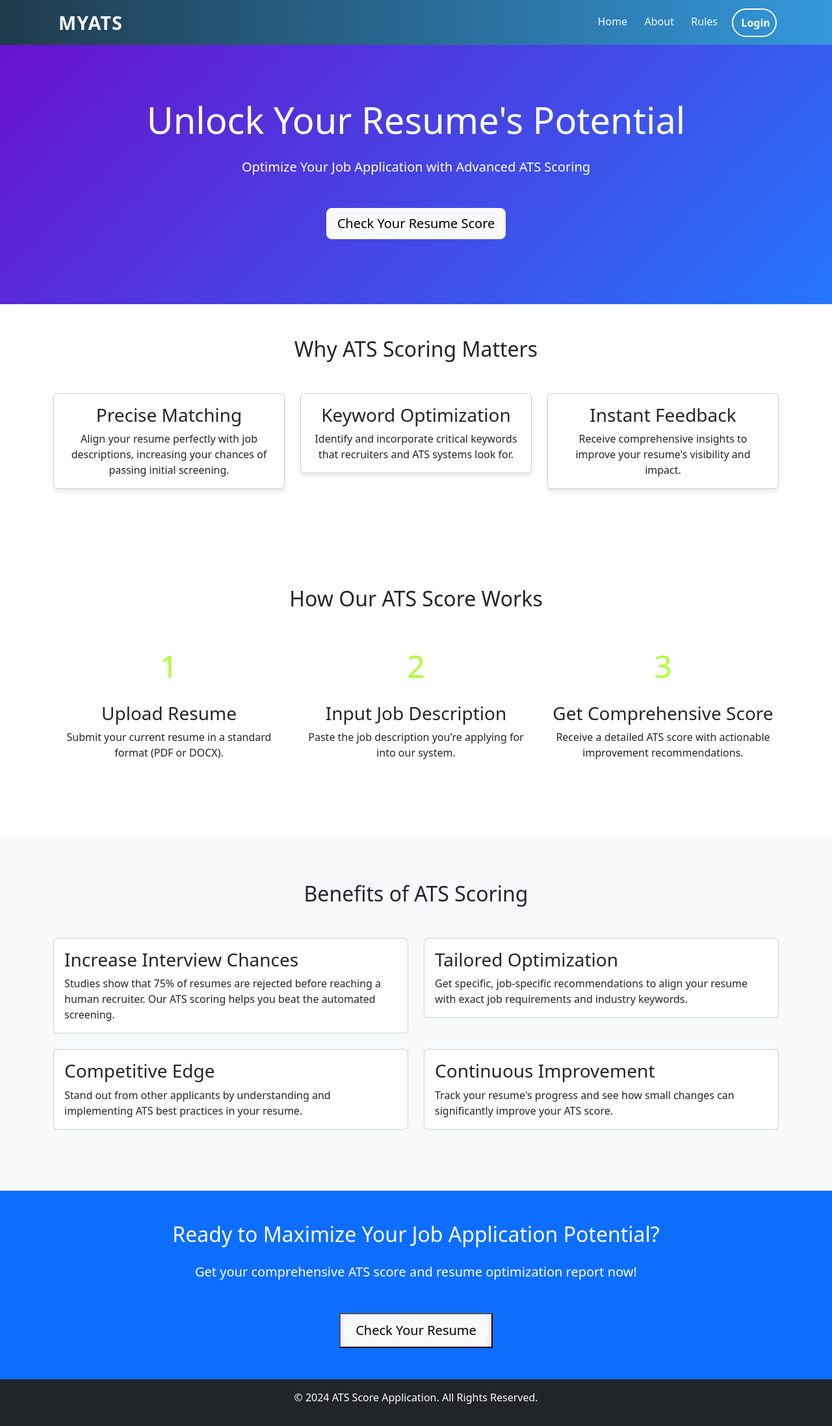
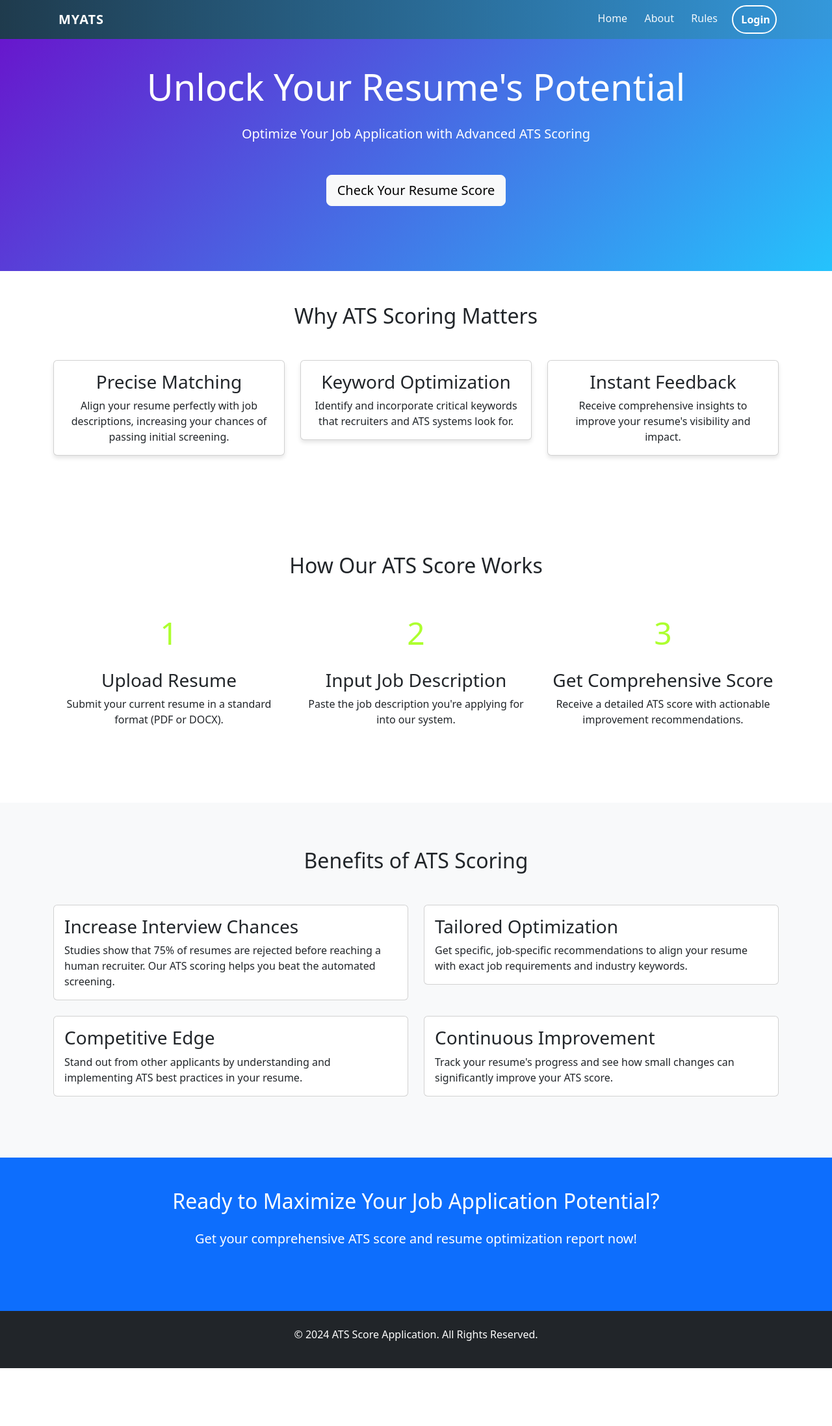
Before and after one commit to praneeth-7606/fullstack_project, a Django app: page / in a window 1280 px wide. Shown: the whole page at 65% size. After the commit the page ends 2105 px from the top, so only its background shows below. Run offline with Django 5.2, Linux system fonts and the light colour scheme.

Commit message:
prefinal changes

```diff
--- a/ats/settings.py
+++ b/ats/settings.py
@@ -121,6 +121,7 @@
 # https://docs.djangoproject.com/en/5.1/howto/static-files/
 
 STATIC_URL = 'static/'
+STATICFILES_DIRS = [BASE_DIR / 'static']
 
 STATICFILES_DIRS = [BASE_DIR / 'static']
 
--- a/ats/views.py
+++ b/ats/views.py
@@ -1,185 +1,4 @@
 
-# from .forms import ResumeUploadForm,ATSForm
-# from .utils import parse_resume, call_llama_api
-# from django.shortcuts import render, redirect
-# from django.contrib.auth import login, authenticate
-# from django.contrib.auth.forms import AuthenticationForm
-# # from .forms import SignupForm
-# # ats/views.py
-
-
-# from django.contrib import messages
-
-# from django.contrib.auth.views import LoginView
-
-
-
-
-
-# from django.shortcuts import render, redirect
-# from django.contrib import messages
-
-# from django.contrib.auth.forms import UserCreationForm
-
-# from django.contrib.auth.models import User
-# from django.contrib.auth import login
-# from django.contrib import messages
-# from .forms import SignUpForm
-# from .models import UserProfile
-
-
-
-
-# import os
-# from django.shortcuts import render
-# from transformers import pipeline
-# from PyPDF2 import PdfReader
-
-# def extract_text_from_pdf(file):
-#     """Extract text from a PDF file."""
-#     reader = PdfReader(file)
-#     text = ""
-#     for page in reader.pages:
-#         text += page.extract_text()
-#     return text
-
-# import os
-# import requests
-# from django.shortcuts import render
-# from django.core.files.storage import default_storage
-# from django.conf import settings
-
-# HUGGING_FACE_API = "https://api-inference.huggingface.co/models/sentence-transformers/all-MiniLM-L6-v2"
-# API_TOKEN = "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"
-
-# def calculate_score(parsed_resume, job_description):
-#     """
-#     Example logic for calculating ATS score:
-#     Compare keywords and calculate a similarity score.
-#     """
-#     resume_text = parsed_resume.get("text", "")
-#     job_words = set(job_description.lower().split())
-#     resume_words = set(resume_text.lower().split())
-#     match_count = len(job_words & resume_words)
-#     return round((match_count / len(job_words)) * 100, 2)
-
-# def calculate_ats_score(request):
-#     if request.method == "POST":
-#         resume_file = request.FILES.get('resume')
-#         job_description = request.POST.get('jobDescription')
-
-#         # Save the resume file
-#         file_path = default_storage.save(f'resumes/{resume_file.name}', resume_file)
-#         file_full_path = os.path.join(settings.MEDIA_ROOT, file_path)
-
-#         # Call Hugging Face API to parse resume
-#         with open(file_full_path, 'rb') as file:
-#             headers = {"Authorization": f"Bearer {API_TOKEN}"}
-#             response = requests.post(HUGGING_FACE_API, headers=headers, files={"file": file})
-
-#         if response.status_code == 200:
-#             parsed_resume = response.json()
-
-#             # Custom logic to compare with job description and calculate ATS score
-#             ats_score = calculate_score(parsed_resume, job_description)
-
-#             # Clean up saved file
-#             os.remove(file_full_path)
-
-#             return render(request, 'home.html', {'ats_score': ats_score})
-#         else:
-#             error_message = "Failed to parse resume. Please try again later."
-#             return render(request, 'home.html', {'error': error_message})
-
-#     return render(request, 'home.html')
-
-# def home(request):
-#     return render(request, 'home.html')
-
-
-# def rules(request):
-#     return render(request,'rules.html')
-# def about(request):
-#     return render(request,'about.html')
-# def signup(request):
-#     if request.method == 'POST':
-#         form = SignUpForm(request.POST)
-#         if form.is_valid():
-#             # Create User instance
-#             user = User.objects.create_user(
-#                 username=form.cleaned_data['email'],  # Using email as username
-#                 email=form.cleaned_data['email'],
-#                 password=form.cleaned_data['password']
-#             )
-
-#             # Create UserProfile instance
-#             UserProfile.objects.create(
-#                 user=user,
-#                 name=form.cleaned_data['name'],
-#                 phone_number=form.cleaned_data['phone_number']
-#             )
-
-#             # Log the user in
-#             login(request, user)
-#             messages.success(request, 'Account created successfully!')
-#             return redirect('home')  # Replace with your home page URL
-#     else:
-#         form = SignUpForm()
-
-#     return render(request, 'signup.html', {'form': form})
-
-
-
-# def upload_resume(request):
-#     if request.method == 'POST':
-#         form = ResumeUploadForm(request.POST, request.FILES)
-#         if form.is_valid():
-#             resume = form.save()
-#             parsed_data = parse_resume(resume.file.path)
-#             jd = resume.description
-#             score = call_llama_api(parsed_data, jd)
-#             return render(request, 'result.html', {'score': score})
-#     else:
-#         form = ResumeUploadForm()
-#     return render(request, 'upload.html', {'form': form})
-
-
-
-# from django.shortcuts import render, redirect
-# from django.contrib.auth import authenticate, login, logout
-# from django.contrib import messages
-# from django.contrib.auth.decorators import login_required
-# from .forms import LoginForm
-
-# def login_view(request):
-#     # if request.user.is_authenticated:
-#     #     return redirect('home')
-
-#     if request.method == 'POST':
-#         form = LoginForm(request.POST)
-#         if form.is_valid():
-#             email = form.cleaned_data['email']
-#             password = form.cleaned_data['password']
-#             user = authenticate(request, username=email, password=password)
-
-#             if user is not None:
-#                 login(request, user)
-#                 messages.success(request, 'Logged in successfully!')
-#                 # Redirect to next parameter if it exists, otherwise home
-#                 next_page = request.GET.get('next', 'home')
-#                 return redirect(next_page)
-#             else:
-#                 messages.error(request, 'Invalid email or password.')
-#     else:
-#         form = LoginForm()
-
-#     return render(request, 'login.html', {'form': form})
-
-# @login_required
-# def logout_view(request):
-#     logout(request)
-#     messages.success(request, 'Logged out successfully!')
-#     return redirect('login')
 import os
 import requests
 from django.shortcuts import render, redirect
@@ -232,12 +51,33 @@
     return None
 
 # ATS score calculation logic
+# def calculate_score(parsed_resume_text, job_description):
+#     """Fallback similarity score calculation."""
+#     resume_words = set(parsed_resume_text.lower().split())
+#     job_words = set(job_description.lower().split())
+#     match_count = len(resume_words & job_words)
+#     return round((match_count / len(job_words)) * 100, 2)
+from collections import Counter
+
 def calculate_score(parsed_resume_text, job_description):
-    """Fallback similarity score calculation."""
-    resume_words = set(parsed_resume_text.lower().split())
-    job_words = set(job_description.lower().split())
-    match_count = len(resume_words & job_words)
-    return round((match_count / len(job_words)) * 100, 2)
+
+    resume_tokens = parsed_resume_text.lower().split()
+    job_tokens = job_description.lower().split()
+
+    if not job_tokens:
+        return 0.0
+
+    resume_word_count = Counter(resume_tokens)
+    match_count = 0
+
+
+    for word in job_tokens:
+        if resume_word_count[word] > 0:
+            match_count += 1
+
+    score = (match_count / len(job_tokens)) * 100
+    return round(score, 2)
+
 
 # View for calculating ATS score
 def calculate_ats_score(request):
@@ -265,7 +105,7 @@
             if ats_score is None:
                 ats_score = calculate_score(resume_text, job_description)
 
-            messages.success(request, f"ATS Score Calculated: {ats_score}%")
+            messages.success(request, f"ATS Score Calculated: {ats_score}")
             return render(request, 'mainpage.html', {'ats_score': ats_score})
 
         except Exception as e:
@@ -335,11 +175,7 @@
         form = LoginForm()
     return render(request, 'login.html', {'form': form})
 
-# @login_required
-# def logout_view(request):
-#     logout(request)
-#     messages.success(request, 'Logged out successfully!')
-#     return redirect('login')
+
 
 @cache_control(no_cache=True, must_revalidate=True, no_store=True)
 @login_required
--- a/templates/home.html
+++ b/templates/home.html
@@ -5,14 +5,14 @@
     <meta name="viewport" content="width=device-width, initial-scale=1.0">
     <title>ATS Score Application - Resume Optimization</title>
     <!-- Bootstrap CSS -->
-    <link href="https://cdn.jsdelivr.net/npm/bootstrap@5.3.0/dist/css/bootstrap.min.css" rel="stylesheet">
+
 <style>
     /* Custom CSS */
 body {
     background-color: #f4f6f9;
 }
 .hero-section {
-            background: linear-gradient(135deg, #6a11cb 0%, #2575fc 100%);
+    background: linear-gradient(135deg, #6a11cb 0%, #25c3fc 100%);
     color: white;
     padding: 100px 0;
     text-align: center;
@@ -33,7 +33,7 @@
     background-color: #f8f9fa;
     padding: 70px 0;
 }
-        .how-it-works-section {
+.works-section {
     padding: 70px 0;
     background-color: white;
 }
@@ -156,11 +156,13 @@
     padding: 1rem;
     transition: transform 0.3s ease;
 }
+</style>
+    <link href="https://cdn.jsdelivr.net/npm/bootstrap@5.3.0/dist/css/bootstrap.min.css" rel="stylesheet" >
 
-    </style>
+
 </head>
 <body>
-    <div style="padding:2%;">
+    <div>
     <!-- Navigation -->
     <nav class="navbar navbar-expand-lg navbar-dark fixed-top">
         <div class="container">
@@ -183,14 +185,12 @@
                     <li class="nav-item">
                         <a class="nav-link" href="{% url 'rules' %}"><i class="fas fa-briefcase me-1"></i>Rules</a>
                     </li>
-                    <!-- <li class="nav-item">
-                        <a class="nav-link" href="#"><i class="fas fa-envelope me-1"></i>Contact</a>
-                    </li> -->
+
 
                     {% if user.is_authenticated %}
                         <li class="nav-item">
                             <span class="nav-link user-welcome">
-                                <i class="fas fa-user me-1"></i>Welcome, {{ user.name }}
+                                <i class="fas fa-user me-1"></i>
                             </span>
                         </li>
                         <li class="nav-item">
@@ -258,7 +258,7 @@
     </div>
 
     <!-- How It Works Section -->
-    <div class="how-it-works-section">
+    <div class="works-section">
         <div class="container">
             <h2 class="text-center mb-5">How Our ATS Score Works</h2>
             <div class="row">
@@ -327,12 +327,12 @@
         <div class="container">
             <h2 class="mb-4">Ready to Maximize Your Job Application Potential?</h2>
             <p class="lead mb-5">Get your comprehensive ATS score and resume optimization report now!</p>
-           <button> <a href="/mainpage" class="btn btn-light btn-lg">Check Your Resume</a></button>
+
         </div>
     </div>
 
     <!-- Footer -->
-    <footer class="bg-dark text-white text-center py-3">
+    <footer class="bg-dark text-white text-center py-4">
         <div class="container">
             <p>&copy; 2024 ATS Score Application. All Rights Reserved.</p>
         </div>
--- a/templates/result.html
+++ b/templates/result.html
@@ -10,6 +10,12 @@
         <h1>Your ATS Score</h1>
         <p>The match score for your resume and job description is <strong>{{ ats_score }}%</strong>.</p>
         <a href="{% url 'home' %}">Back</a>
+        <button onclick="this.innerText=this.innerText==='ON'?'OFF':'ON'">OFF</button>
+        <button onclick="this.innerText=this.innerText==='ON'?'OFF':'ON'">ON</button>
+        <!-- <input type="radio">mybutton</button>
+          -->
+        <input type="radio" name="mybutton">
+
     </div>
 </body>
 </html>
```
Also changed, not shown: ats/forms.py (+4 -7 lines), js/script.js (deleted, +0 -9 lines), templates/about.html (+1 -52 lines), templates/login.html (+2 -8 lines), db.sqlite3, templates/calculate_ats.html (deleted). Lines whose indentation alone changed are shown as unchanged.
